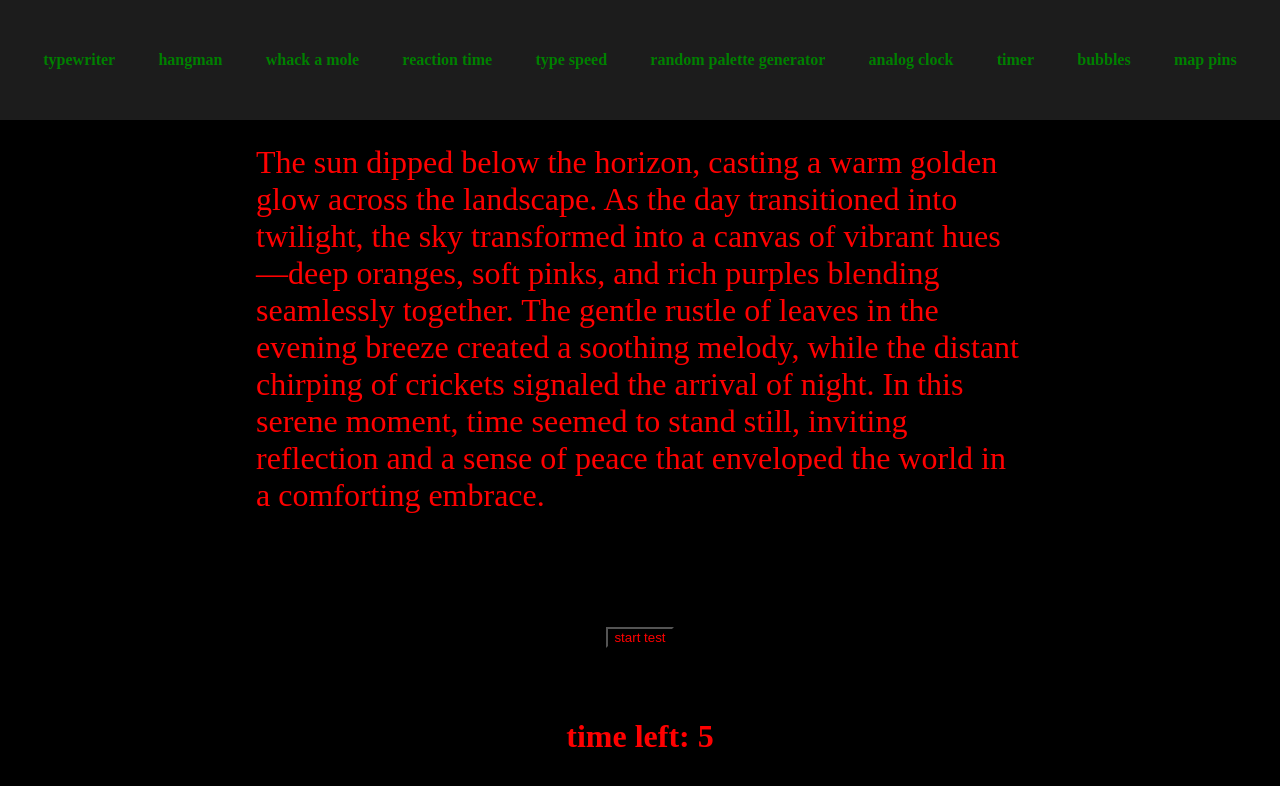
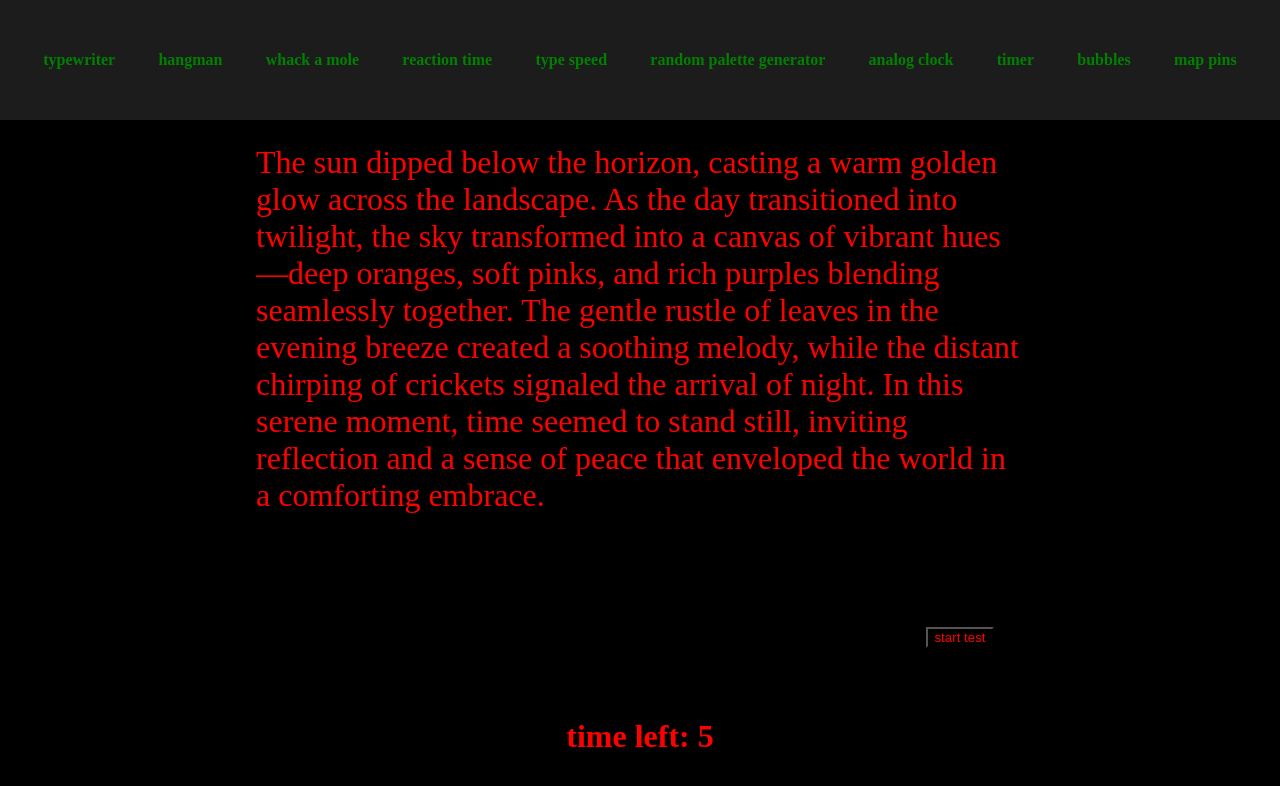
Before and after one commit to st47st47/littleapps, a React (Vite) app: page /littleapps/typespeed in a window 1280 px wide. Shown: the top 786 px of the page. Built offline with nearby package versions, Linux system fonts and the light colour scheme.

Commit message:
Typespeed reset. Timer reset

```diff
--- a/src/spaS/Cooltimer.jsx
+++ b/src/spaS/Cooltimer.jsx
@@ -47,7 +47,7 @@ const Cooltimer = () => {
             <input type="text" placeholder='time in seconds....' style={{ backgroundColor: 'black', color: 'red' }} value={numb} onChange={(e) => { setNumb(Number(e.target.value)) }} />
 
             <button className={styles.ctbtn} onClick={strt}>start timer</button>
-            <button className={styles.ctbtn} onClick={() => { setTimeLeft(numb) }}>reset</button>
+            <button className={styles.ctbtn} onClick={() => { setTimeLeft(numb); clearInterval(myref.current) }}>reset</button>
 
         </div>
     )
--- a/src/spaS/Typespeed.jsx
+++ b/src/spaS/Typespeed.jsx
@@ -3,18 +3,21 @@ import React, { useEffect, useRef, useState } from 'react'
 import styles from '../spaScss/Typespeed.module.css'
 
 const phrase = 'The sun dipped below the horizon, casting a warm golden glow across the landscape. As the day transitioned into twilight, the sky transformed into a canvas of vibrant hues—deep oranges, soft pinks, and rich purples blending seamlessly together. The gentle rustle of leaves in the evening breeze created a soothing melody, while the distant chirping of crickets signaled the arrival of night. In this serene moment, time seemed to stand still, inviting reflection and a sense of peace that enveloped the world in a comforting embrace.'
+
+const startarray = phrase.split('').map((each, idx) => {
+    return { idee: idx, let: each, status: false }
+})
+
 const Typingspeed = () => {
 
-    const myref = useRef(null)
+    const timeRef = useRef(null)
 
 
     const [score, setScore] = useState(0)
     const [timeLeft, setTimeLeft] = useState(5)
 
     const [letters, setLetters] = useState(
-        phrase.split('').map((each, idx) => {
-            return { idee: idx, let: each, status: false }
-        })
+        startarray
     )
 
     const [cursor, setCursor] = useState(0)
@@ -22,9 +25,17 @@ const Typingspeed = () => {
 
 
     function strt() {
-        myref.current = setInterval(() => {
+        clearInterval(timeRef.current)
+        timeRef.current = setInterval(() => {
             setTimeLeft((prev) => { return prev - 1 })
         }, 1000);
+    }
+
+    function rst() {
+        setScore(0)
+        setTimeLeft(5)
+        setLetters(startarray)
+        setCursor(0)
     }
 
 
@@ -54,7 +65,7 @@ const Typingspeed = () => {
 
 
     if (timeLeft == 0) {
-        clearInterval(myref.current)
+        clearInterval(timeRef.current)
     }
 
 
@@ -74,14 +85,26 @@ const Typingspeed = () => {
             </div>
             <br />
 
-            <button className={styles.strt} onClick={strt} disabled={timeLeft < 5}>start test</button>
 
+            {
+                timeLeft == 5 && <button className={styles.strt} onClick={strt} disabled={timeLeft < 5}>start test</button>
+            }
 
             <h1>time left: {timeLeft}</h1>
 
             {
-                timeLeft == 0 && <h1>final score: {score / 5} letters per second</h1>
+                timeLeft == 0 && <div>
+                    <h1>final score: {score / 5} letters per second</h1>
+                    <button
+                        onClick={rst}
+                        className={styles.rstrt}
+                    >
+                        reset
+                    </button>
+                </div>
             }
+
+
         </div>
     )
 }
--- a/src/spaScss/Typespeed.module.css
+++ b/src/spaScss/Typespeed.module.css
@@ -9,9 +9,11 @@
     align-items: center;
 }
 
-.strt {
+.strt,
+.rstrt {
     background-color: black;
     color: red;
+    margin-left: 50%;
 }
 
 @media screen and (max-width: 600px) {
```
